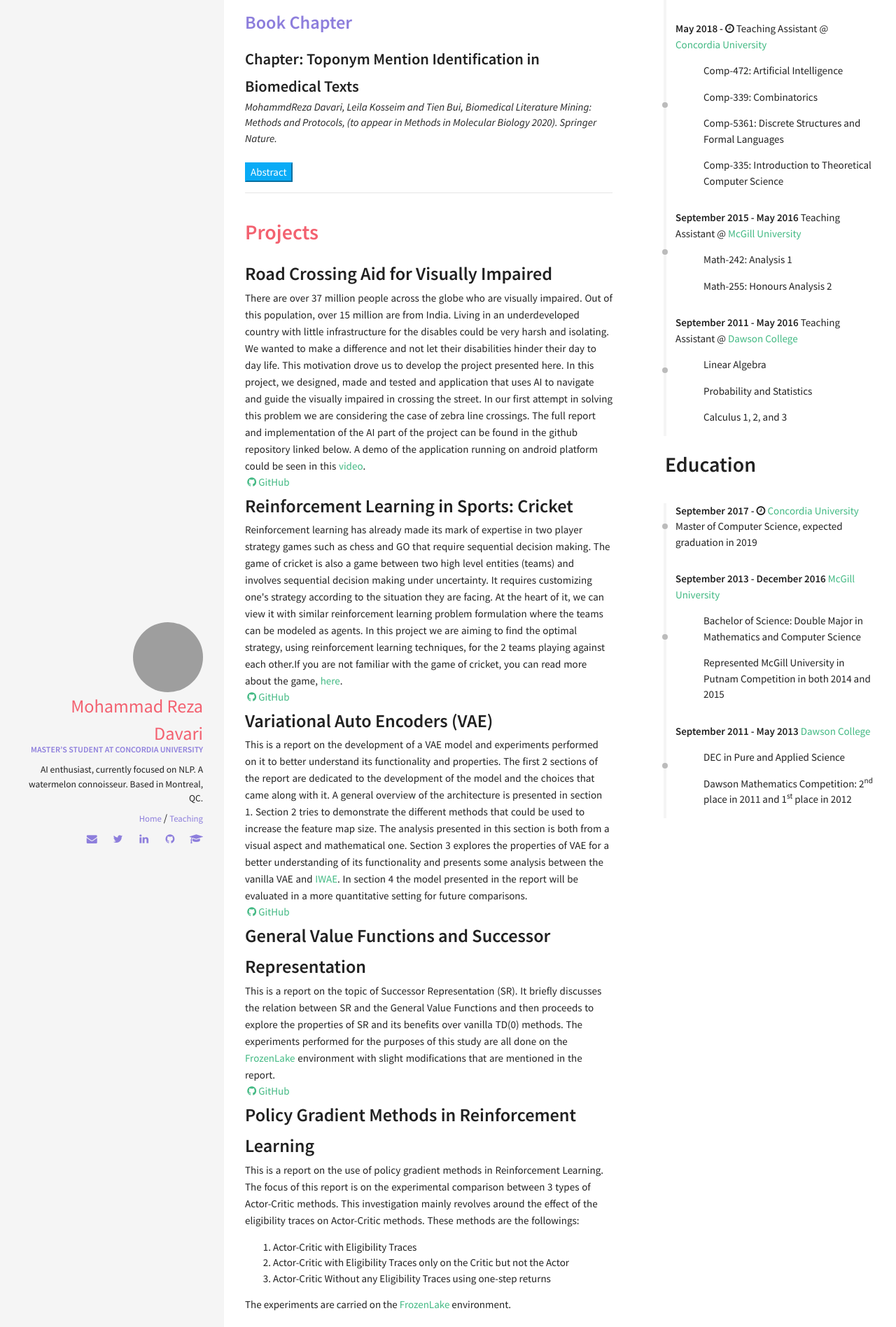
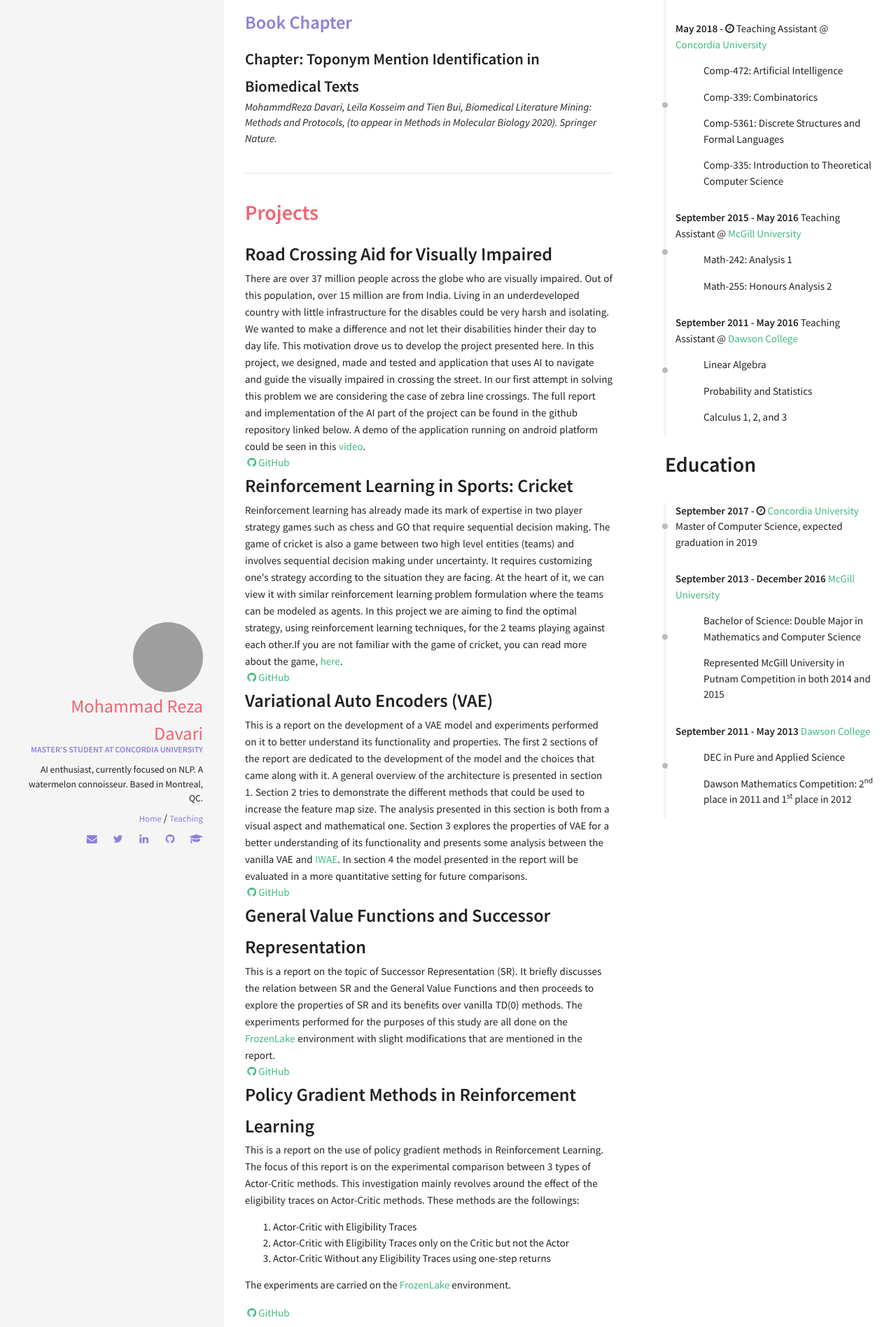
Before and after one commit to rezazzr/davari.io, a Jekyll site: the page built from index.html, in a window 1280 px wide. Shown: the part 644-2540 px from the top of the page at 70% size. Built offline with Jekyll 4.4.1, drawn with Linux system fonts in a browser that asks for light colours; nearby versions of some CDN libraries.

Commit message:
Made abstract optional

```diff
--- a/_includes/sections/publications.html
+++ b/_includes/sections/publications.html
@@ -40,10 +40,12 @@
                   <i>{{ <publication.published }} </i><br>
                   {% endif %}
                 <br>
+                {% if publication.descr %}
                 <button class="btn-xs btn-info collapsible">Abstract</button>
                   <div class="content" style="display: none;">
                     <p style="margin: 0">{{ publication.descr }}</p>
                   </div>
+                {% endif %}
                 {% if publication.github %}
                 <a href="{{ publication.github }} " target="_blank"><i class="fa fa-fw fa-github"></i>GitHub</a> &nbsp;
                 {% endif %}
```
